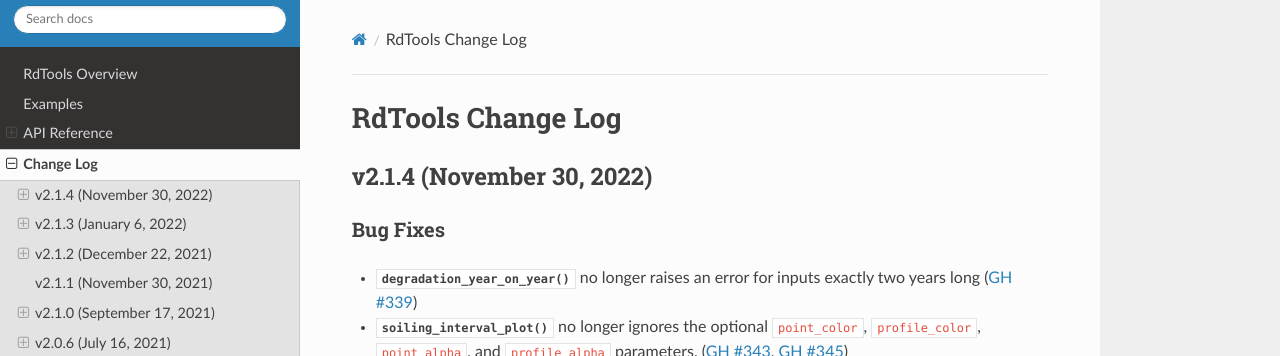
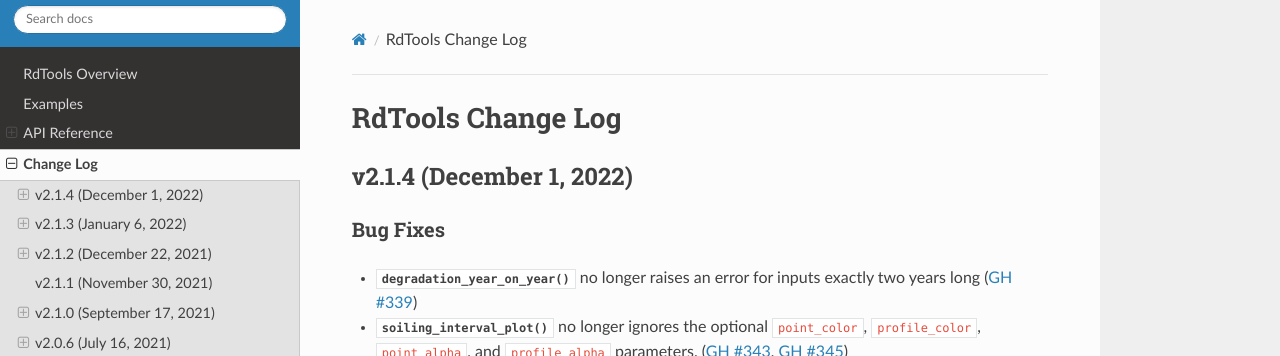
Before and after one commit to NREL/rdtools, a Sphinx documentation site: the page built from docs/sphinx/source/changelog.rst, in a window 1280 px wide and 900 px high. Shown: the top 356 px of the window. Built offline with Sphinx 7.4.7 and the Read the Docs theme 2.0.0, drawn with Linux system fonts in a browser that asks for light colours; pages that are not in the unit, such as notebooks, are missing from menus.

Commit message:
Correct wishful thinking
Co-authored-by: Kevin Anderson <kevin.anderson@nrel.gov>

```diff
--- a/docs/sphinx/source/changelog/v2.1.4.rst
+++ b/docs/sphinx/source/changelog/v2.1.4.rst
@@ -1,6 +1,6 @@
-**************************
-v2.1.4 (November 30, 2022)
-**************************
+*************************
+v2.1.4 (December 1, 2022)
+*************************
 
 Bug Fixes
 ---------
```
